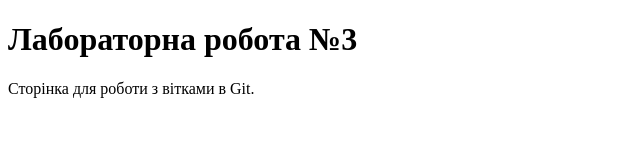
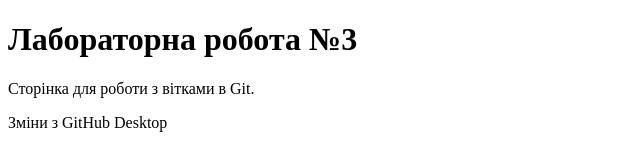
Before and after one commit to smirnovedu5-boop/lab3, a plain HTML site: page index.html in a window 1280 px wide. Shown: the whole page, without its empty margins (0-640 px from the left). Drawn offline with Linux system fonts and the light colour scheme.

Commit message:
update index.html

```diff
--- a/index.html
+++ b/index.html
@@ -7,5 +7,6 @@
 <body>
 <h1>Лабораторна робота №3</h1>
 <p>Сторінка для роботи з вітками в Git.</p>
+<p>Зміни з GitHub Desktop</p>
 </body>
 </html>
```
